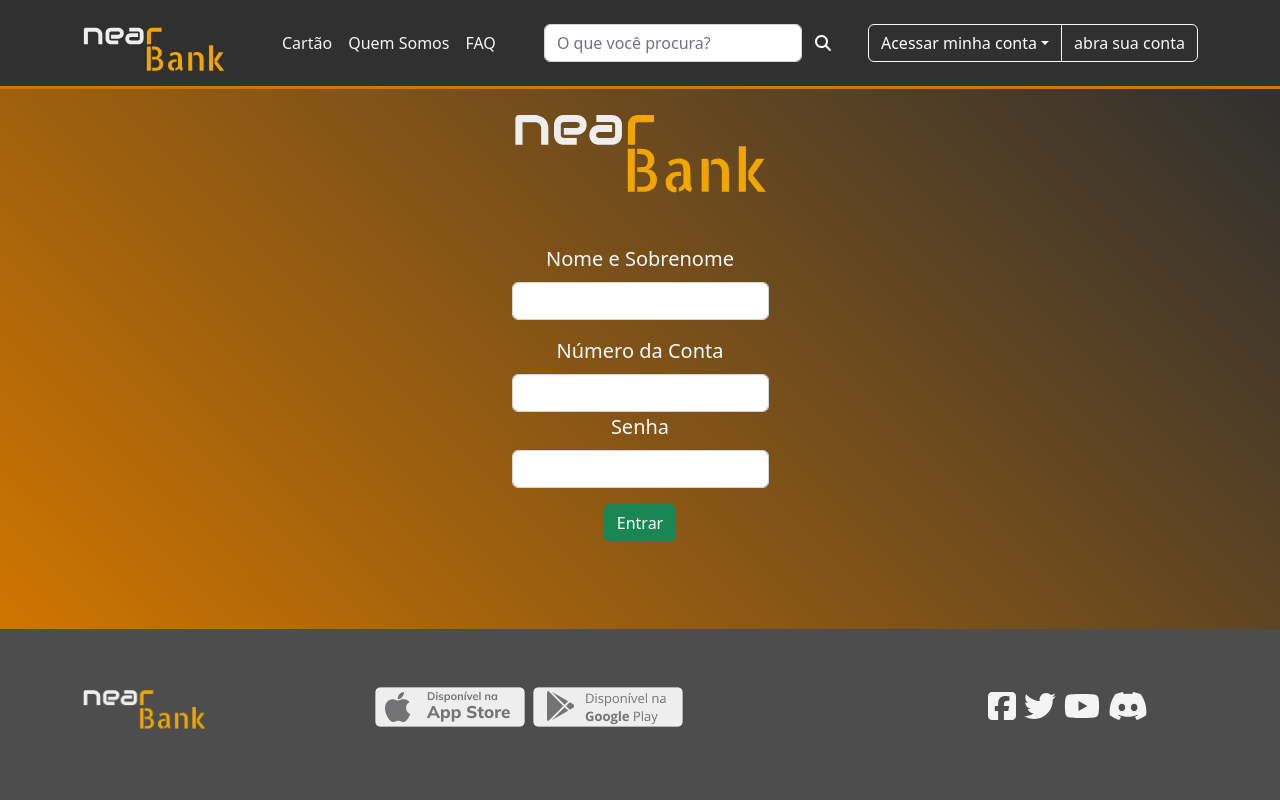
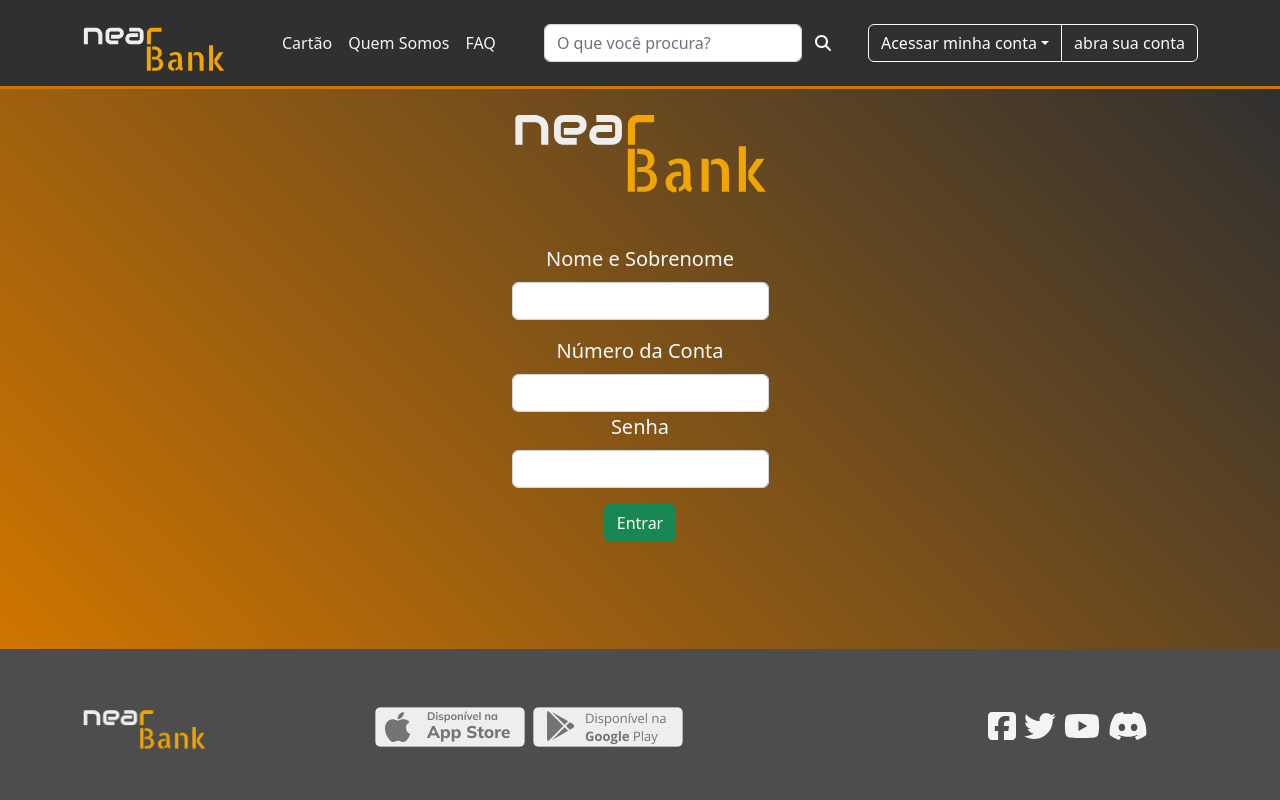
Before and after one commit to heltonbc/nearbank, a React (Create React App) app: page /login in a window 1280 px wide. Shown: the top 800 px of the page. Built offline with nearby package versions, Linux system fonts and the light colour scheme.

Commit message:
fixed positions on login section.

```diff
--- a/src/views/Login.scss
+++ b/src/views/Login.scss
@@ -2,7 +2,7 @@
 
 .login {
     @media screen and (min-width: 992px) {
-        height: calc(100vh - 16.25rem) !important;
+        height: calc(100vh - 15rem) !important;
     }
 
     display: grid;
```
